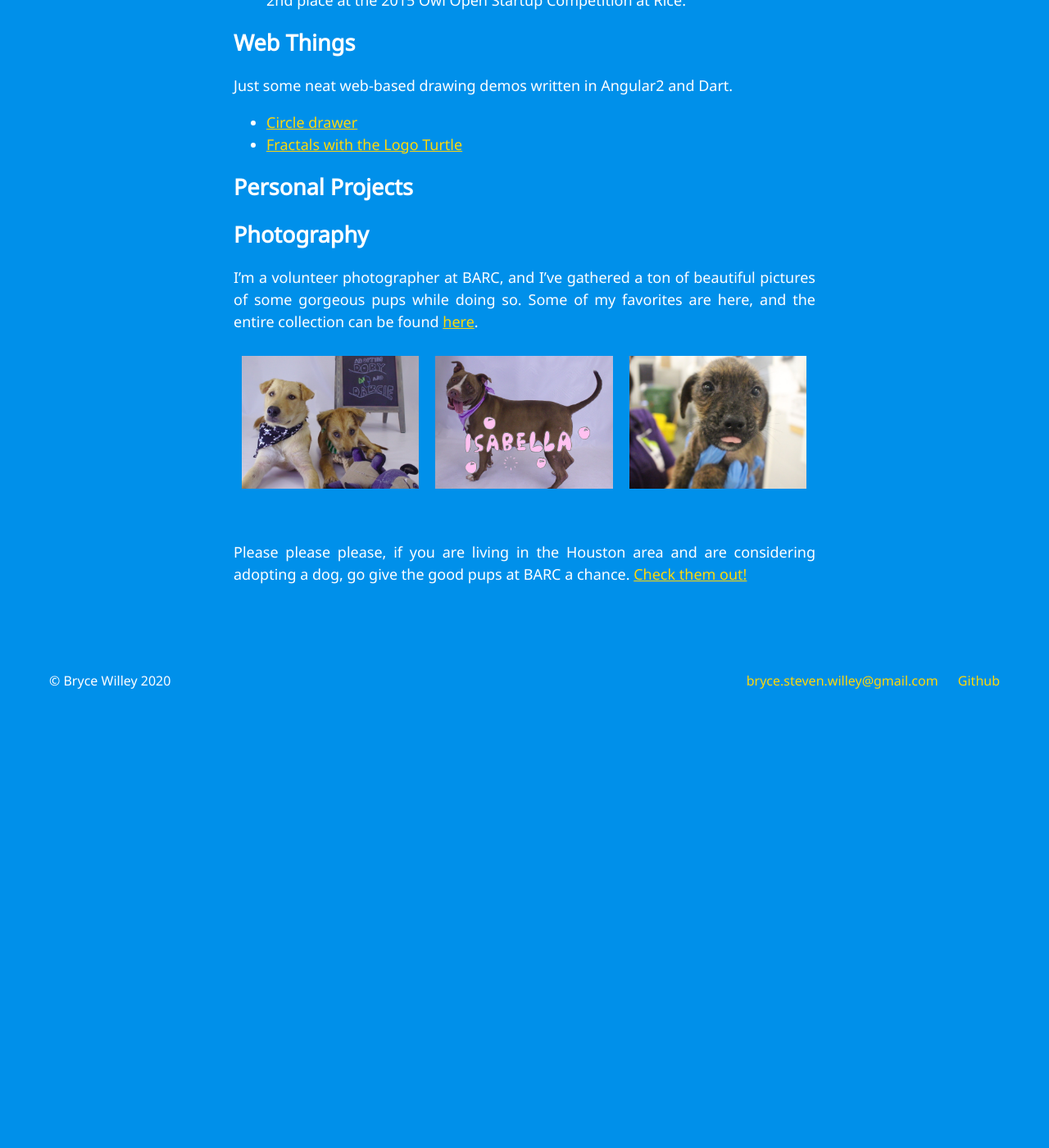
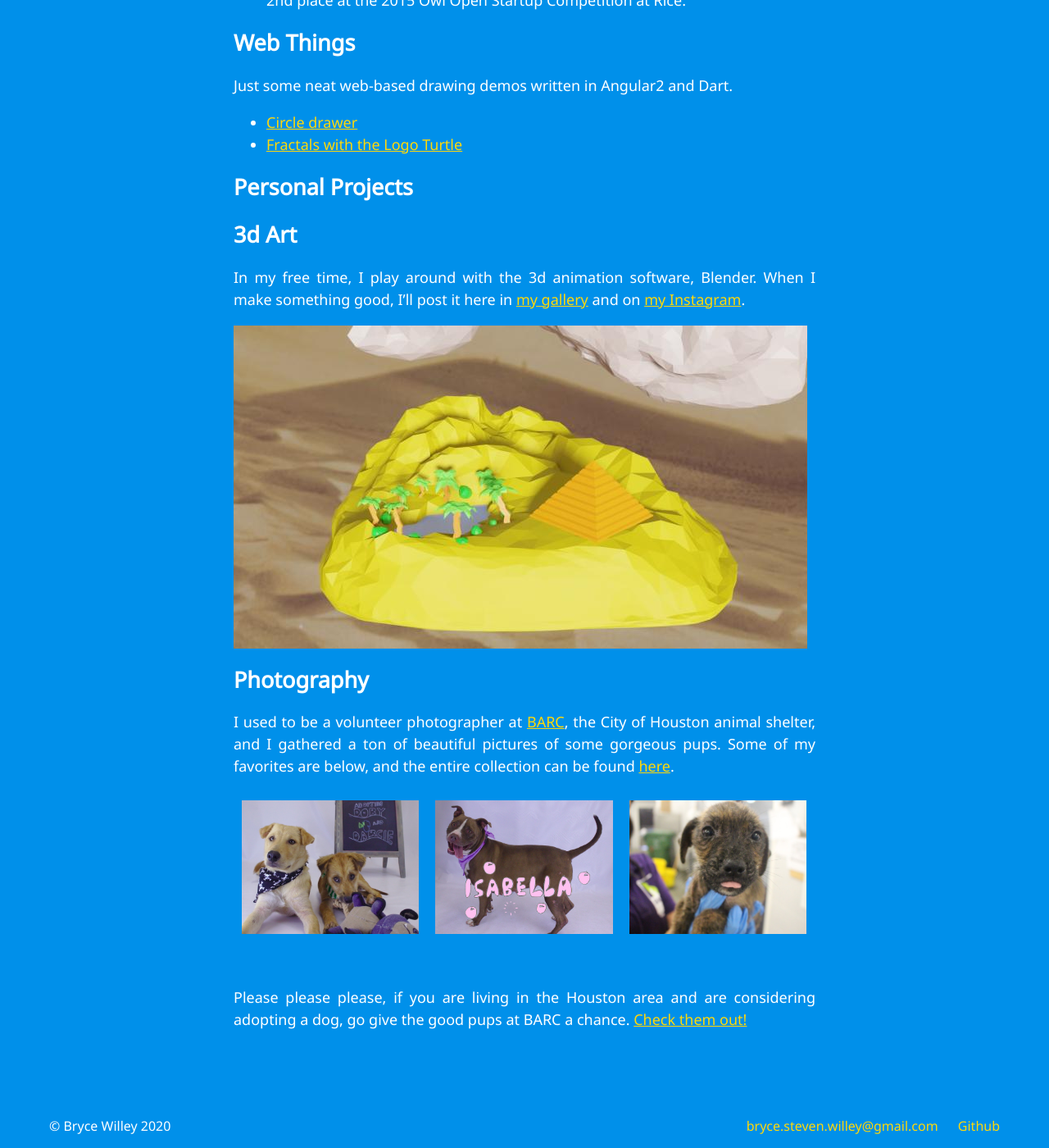
Before and after one commit to BryceStevenWilley/BryceStevenWilley.github.io, a Jekyll site: the page built from _pages/projects.md, in a window 1280 px wide and 1400 px high, scrolled down 2374 px. Shown: the whole window at 82% size. Built offline with Jekyll 4.4.1, drawn with Linux system fonts in a browser that asks for light colours; before the commit the page ends 3231 px from its top, so only the background shows below that.

Commit message:
Expanded image gallery to Blender, now in nav bar

```diff
--- a/_pages/projects.md
+++ b/_pages/projects.md
@@ -77,10 +77,16 @@ Just some neat web-based drawing demos written in Angular2 and Dart.
 
 # Personal Projects
 
+## 3d Art
+
+In my free time, I play around with the 3d animation software, Blender. When I make something good, I'll post it here in [my gallery](/image-gallery) and on [my Instagram](https://www.instagram.com/newbmakingart/).
+
+![A low-poly scene of a desert](/assets/blender/desert_low_poly.jpg)
+
 ## Photography
 
-I'm a volunteer photographer at BARC, and I've gathered a ton of beautiful pictures of some gorgeous pups while
-doing so. Some of my favorites are here, and the entire collection can be found [here](/barc-dogs).
+I used to be a volunteer photographer at [BARC](https://www.houstontx.gov/barc/), the City of Houston animal shelter, and I gathered a ton of beautiful pictures of some gorgeous pups.
+Some of my favorites are below, and the entire collection can be found [here](/image-gallery#dog-pictures).
 
 <div class="gallery-wrap">
   {% for image in site.static_files %}
```
Also changed, not shown: _pages/qq-image-gallery.md (added, +62 -0 lines), _pages/zz-BARC-dogs.md (deleted, +0 -25 lines), assets/blender/202-1-23-smaller_moon.jpg (added), assets/blender/desert_low_poly.jpg (added), assets/blender/dice_final.jpg (added), assets/blender/silver_moon_block.jpg (added), 5 other files.
